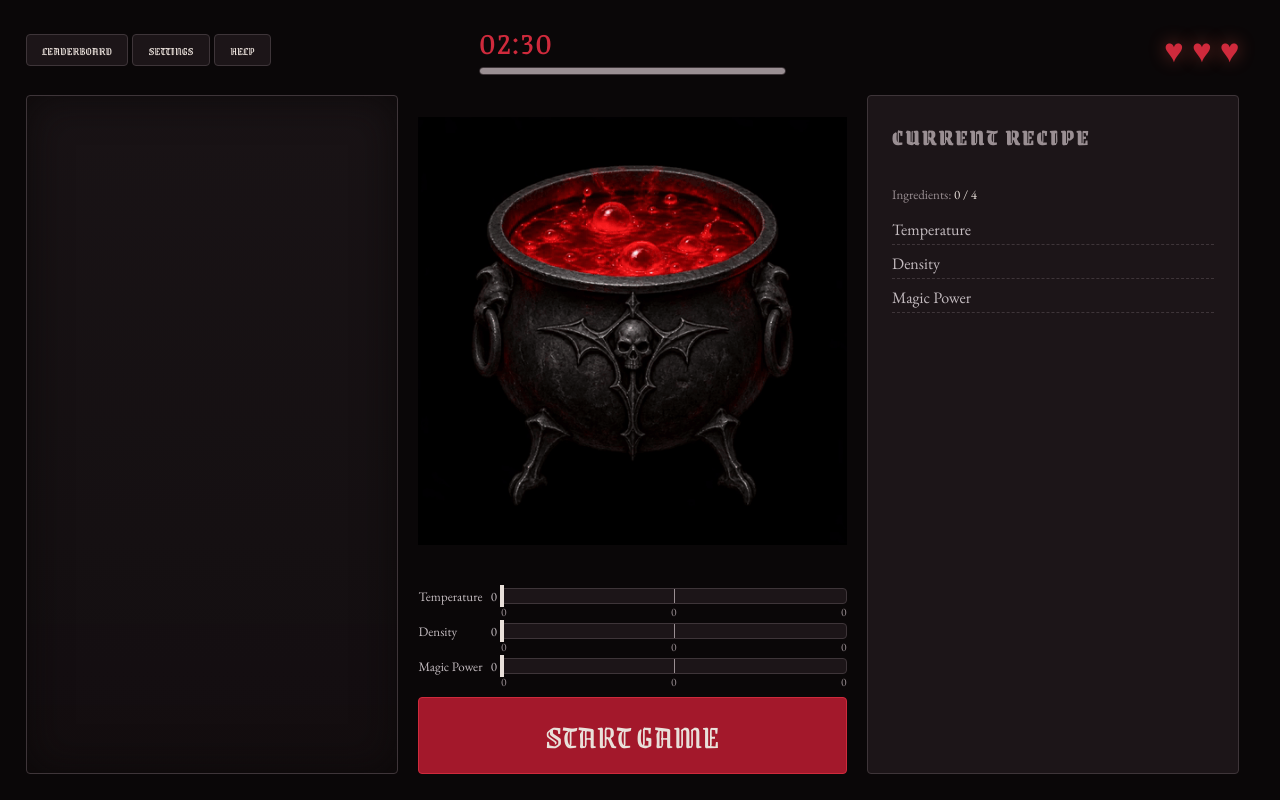
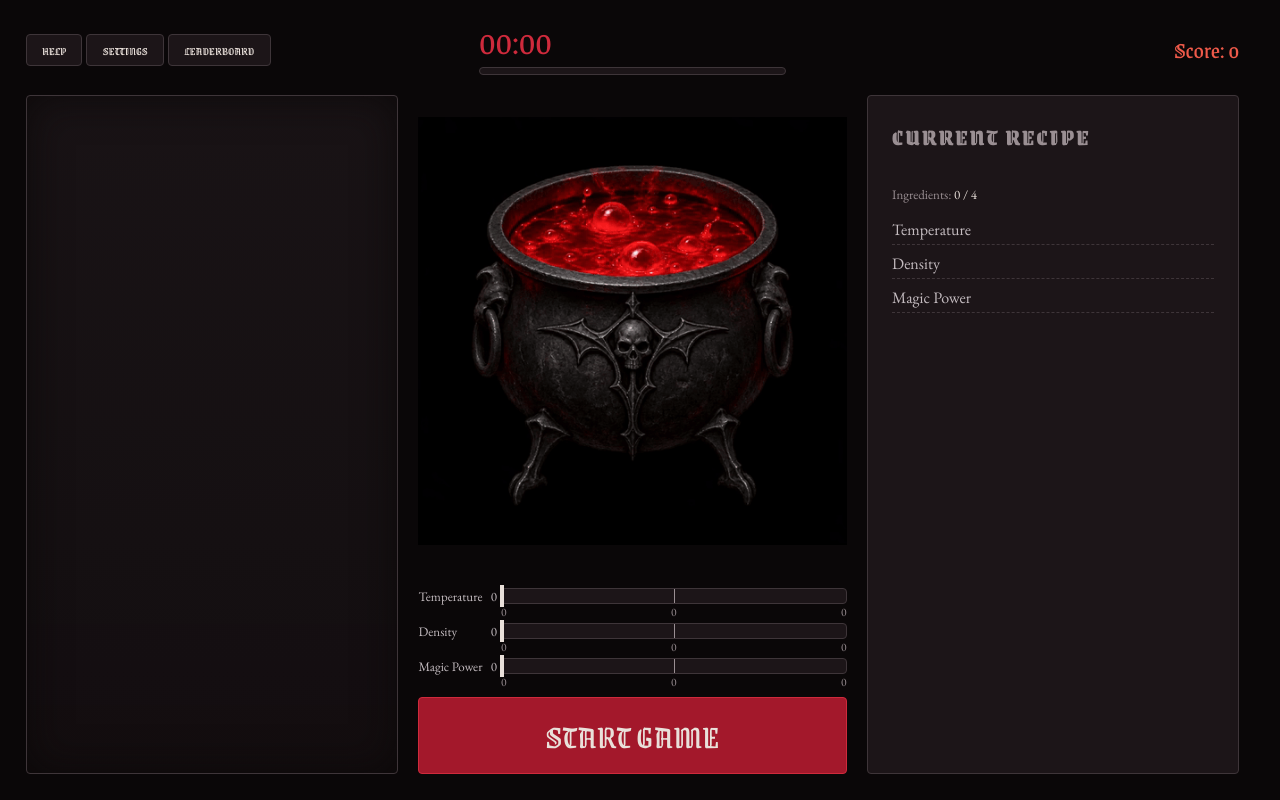
Before and after one commit to asimo-git/Alchemist-s-Cauldron, a website built with Vite: page index.html in a window 1280 px wide. Built offline with nearby package versions, Linux system fonts and the light colour scheme.

Commit message:
feat: bring the start screen to the desired state

```diff
--- a/src/state/game-state.ts
+++ b/src/state/game-state.ts
@@ -35,7 +35,7 @@ const store: { state: IGameState } = {
     status: 'game-over',
     score: 0,
     lives: LEVEL_1_LIVES,
-    timeLeft: LEVEL_1_TIME,
+    timeLeft: 0,
     activeRecipe: undefined,
     cauldronIngredients: [],
     shelfStock: {},
@@ -209,7 +209,7 @@ export const gameActions = {
       status: 'menu',
       score: 0,
       lives: LEVEL_1_LIVES,
-      timeLeft: LEVEL_1_TIME,
+      timeLeft: 0,
       activeRecipe: undefined,
       shelfStock: {},
       cauldronIngredients: [],
--- a/src/styles/components/header.scss
+++ b/src/styles/components/header.scss
@@ -1,5 +1,9 @@
 @use '../abstracts/variables' as *;
 @use '../abstracts/mixins' as *;
+
+[hidden] {
+  display: none !important;
+}
 
 .header {
   display: grid;
@@ -12,6 +16,7 @@
 
     &--end {
       justify-content: flex-end;
+      gap: $size-1;
     }
   }
 
@@ -40,3 +45,10 @@
 .header__button {
   @include button-regular(sm);
 }
+
+.header__score {
+  font-family: $font-accent;
+  font-size: $fs-h3;
+  color: $ember;
+  white-space: nowrap;
+}
--- a/src/ui/components/header.ts
+++ b/src/ui/components/header.ts
@@ -15,6 +15,11 @@ export function createHeader(): HTMLElement {
     className: 'header__lives',
     attributes: { 'aria-label': 'Lives' },
     children: hearts,
+  });
+
+  const score = createElement('div', {
+    className: 'header__score',
+    attributes: { 'aria-label': 'Score' },
   });
 
   const leaderboardButton = createElement('button', {
@@ -37,7 +42,7 @@ export function createHeader(): HTMLElement {
     attributes: { type: 'button' },
     events: {
       click: () => {
-        gameActions.pauseGame(); // если игра идёт, ставим на паузу; иначе ничего не делает
+        gameActions.pauseGame();
         showHelp();
       },
     },
@@ -51,30 +56,39 @@ export function createHeader(): HTMLElement {
     lives.setAttribute('aria-label', `Lives: ${livesLeft}`);
   };
 
-  const renderIdleButtons = (): void => {
+  const renderIdleState = (): void => {
     const { status } = getState();
     const isIdle = status === 'menu' || status === 'game-over';
 
     leaderboardButton.hidden = !isIdle;
     settingsButton.hidden = !isIdle;
+    lives.hidden = isIdle;
+  };
+
+  const renderScore = (): void => {
+    const { score: currentScore } = getState();
+    score.textContent = `Score: ${currentScore}`;
+    score.setAttribute('aria-label', `Score: ${currentScore}`);
   };
 
   gameEvents.addEventListener(GAME_EVENTS.lives, renderLives);
-  gameEvents.addEventListener(GAME_EVENTS.status, renderIdleButtons);
+  gameEvents.addEventListener(GAME_EVENTS.score, renderScore);
+  gameEvents.addEventListener(GAME_EVENTS.status, renderIdleState);
   renderLives();
-  renderIdleButtons();
+  renderScore();
+  renderIdleState();
 
   return createElement('header', {
     className: 'header',
     children: [
       createElement('div', {
         className: 'header__side',
-        children: [leaderboardButton, settingsButton, helpButton],
+        children: [helpButton, settingsButton, leaderboardButton],
       }),
       createTimer(),
       createElement('div', {
         className: 'header__side header__side--end',
-        children: [lives],
+        children: [lives, score],
       }),
     ],
   });
```
